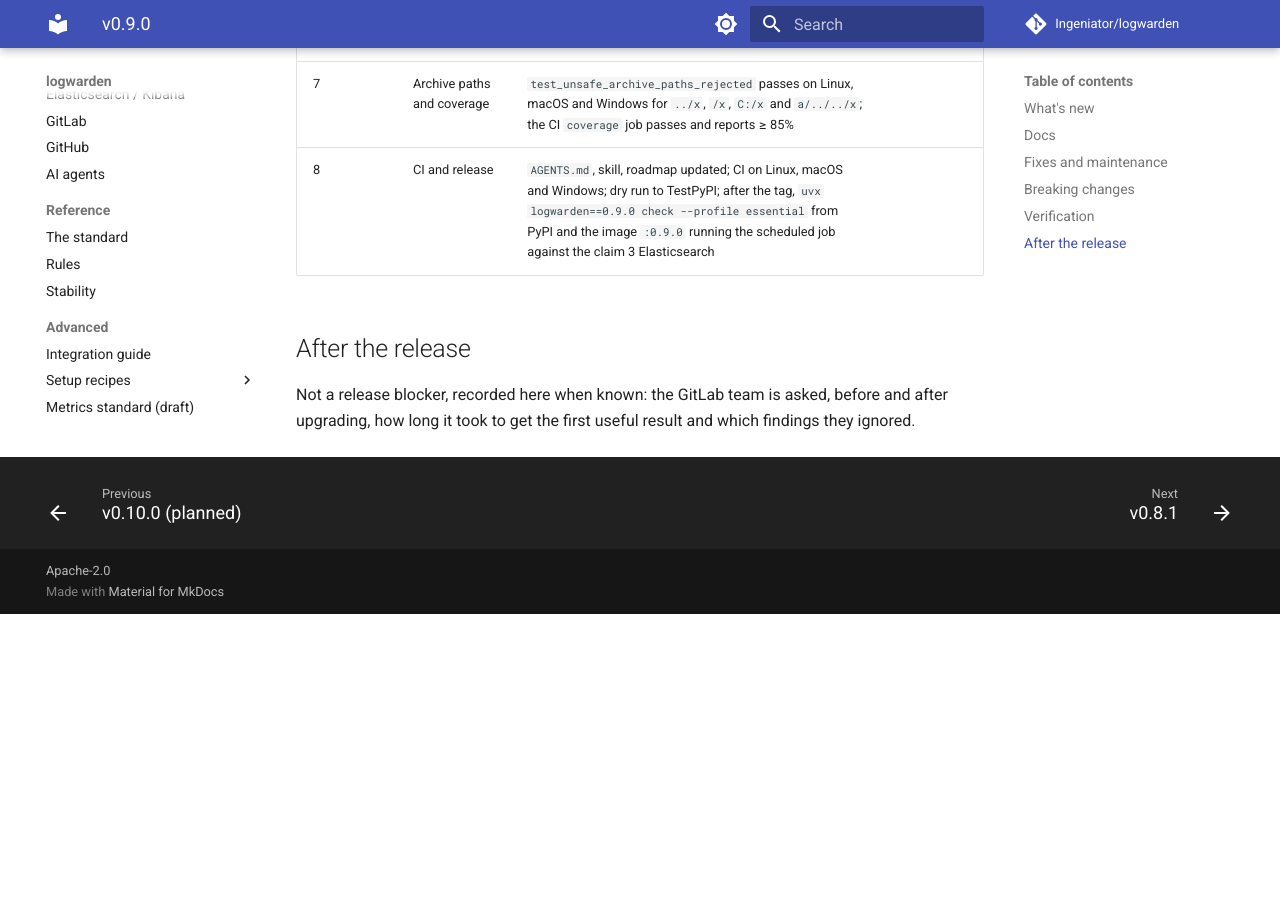
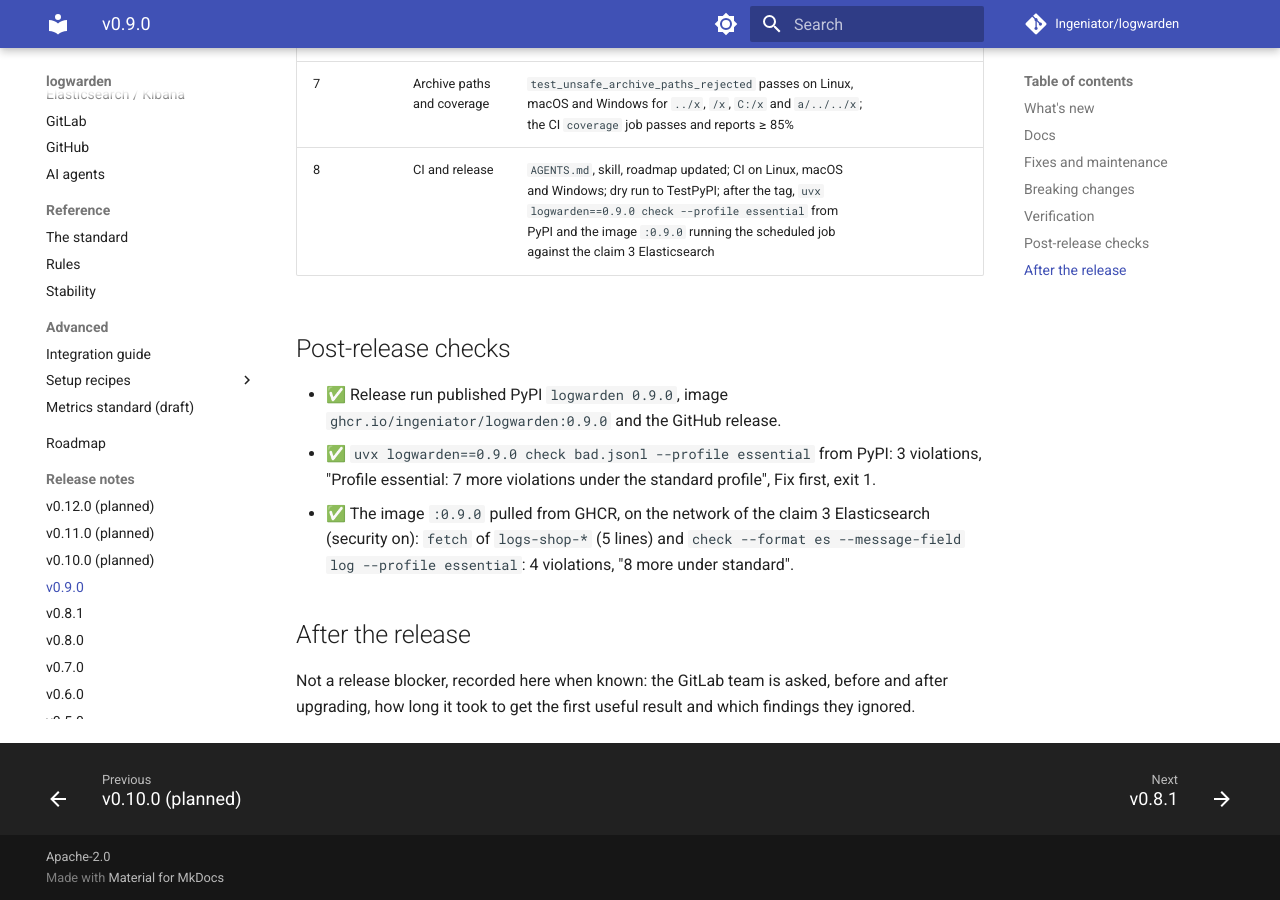
Before and after one commit to Ingeniator/logwarden, an MkDocs documentation site: the page built from docs/releases/v0.9.0.md, in a window 1280 px wide and 900 px high, scrolled down 3656 px. Built offline with MkDocs 1.6.1 and Material for MkDocs 9.7.7, drawn with Linux system fonts in a browser that asks for light colours; comment, search, counter and statistics services are not loaded; before the commit the page ends 4270 px from its top, so only the background shows below that.

Commit message:
v0.9.0 notes: post-release checks
Co-Authored-By: Claude Opus 5.5 <noreply@anthropic.com>
Claude-Session: https://claude.ai/code/session_01GHV8Tch3wUVMey3AfAo9q9

```diff
--- a/docs/releases/v0.9.0.md
+++ b/docs/releases/v0.9.0.md
@@ -104,6 +104,12 @@ None. The default profile is `standard`, which checks what every earlier version
 | 7 | Archive paths and coverage | `test_unsafe_archive_paths_rejected` passes on Linux, macOS and Windows for `../x`, `/x`, `C:/x` and `a/../../x`; the CI `coverage` job passes and reports ≥ 85% || ✅ CI run 45017414486: `test_unsafe_archive_paths_rejected` on Linux, macOS and Windows; `coverage` job TOTAL 93% |
 | 8 | CI and release | `AGENTS.md`, skill, roadmap updated; CI on Linux, macOS and Windows; dry run to TestPyPI; after the tag, `uvx logwarden==0.9.0 check --profile essential` from PyPI and the image `:0.9.0` running the scheduled job against the claim 3 Elasticsearch || ✅ `AGENTS.md`, skill, plugin command and roadmap updated; CI run 45019924060 (Linux 3.10/3.13, macOS, Windows, coverage, docker, Action, review, SARIF, recipes, package, plugin) passed; dry run 45020641201: TestPyPI `0.9.0.dev15` and image `:0.9.0.dev15`. After the tag: see below |
 
+## Post-release checks
+
+- ✅ Release run published PyPI `logwarden 0.9.0`, image `ghcr.io/ingeniator/logwarden:0.9.0` and the GitHub release.
+- ✅ `uvx logwarden==0.9.0 check bad.jsonl --profile essential` from PyPI: 3 violations, "Profile essential: 7 more violations under the standard profile", Fix first, exit 1.
+- ✅ The image `:0.9.0` pulled from GHCR, on the network of the claim 3 Elasticsearch (security on): `fetch` of `logs-shop-*` (5 lines) and `check --format es --message-field log --profile essential`: 4 violations, "8 more under standard".
+
 ## After the release
 
 Not a release blocker, recorded here when known: the GitLab team is asked, before and after
```
